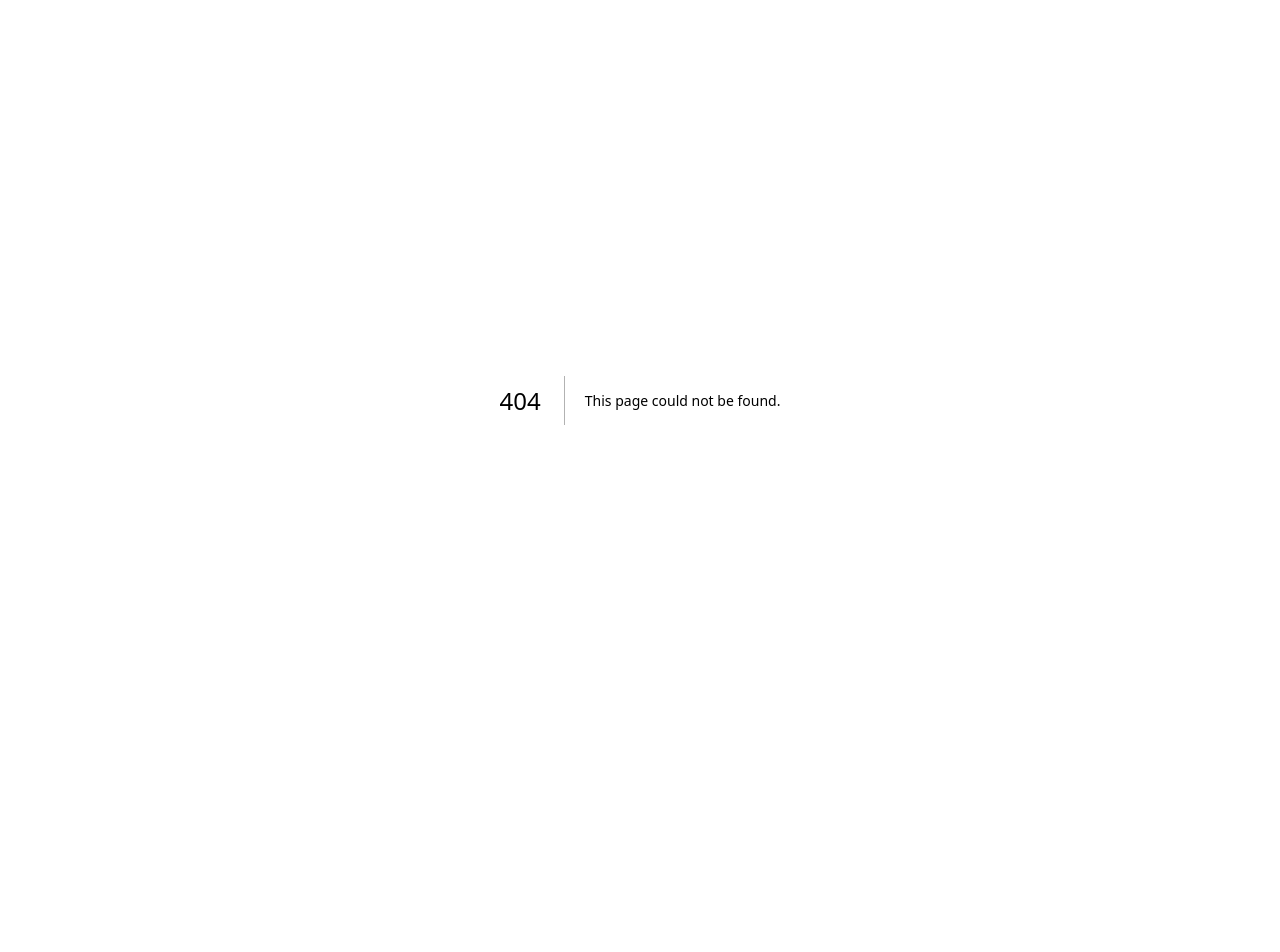
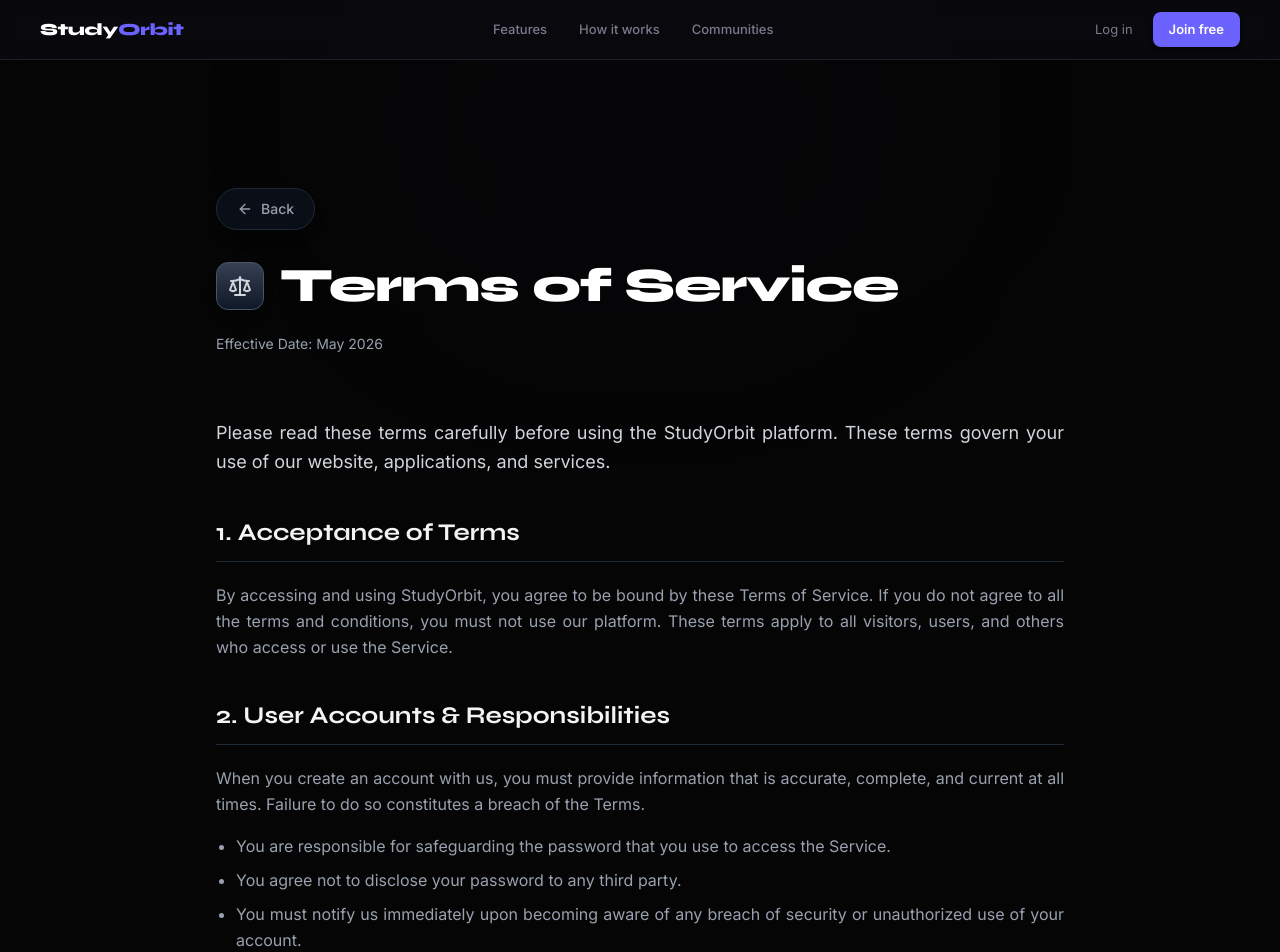
Before and after one commit to Chandan1525/StudyOrbit, a Next.js app: page /terms in a window 1280 px wide. Before the commit this address had no page. Shown: the top 952 px of the page. Before the commit the page ends 800 px from the top, so only its background shows below. Built offline with nearby package versions, Linux system fonts and the light colour scheme.

Commit message:
feat: added Terms of Service page, updated Footer UI, and refined typography across pages

```diff
--- /dev/null
+++ b/app/terms/page.tsx
@@ -0,0 +1,150 @@
+"use client";
+
+import { motion } from "framer-motion";
+import { ArrowLeft, Scale } from "lucide-react";
+import { useRouter } from "next/navigation";
+import Navbar from "@/components/Navbar";
+
+export default function TermsPage() {
+  const router = useRouter();
+
+  const sections = [
+    {
+      title: "1. Acceptance of Terms",
+      content: (
+        <p>
+          By accessing and using StudyOrbit, you agree to be bound by these Terms of Service. If you do not agree to all the terms and conditions, you must not use our platform. These terms apply to all visitors, users, and others who access or use the Service.
+        </p>
+      ),
+    },
+    {
+      title: "2. User Accounts & Responsibilities",
+      content: (
+        <>
+          <p className="mb-4">When you create an account with us, you must provide information that is accurate, complete, and current at all times. Failure to do so constitutes a breach of the Terms.</p>
+          <ul className="list-disc pl-5 space-y-2 text-gray-400">
+            <li>You are responsible for safeguarding the password that you use to access the Service.</li>
+            <li>You agree not to disclose your password to any third party.</li>
+            <li>You must notify us immediately upon becoming aware of any breach of security or unauthorized use of your account.</li>
+          </ul>
+        </>
+      ),
+    },
+    {
+      title: "3. Acceptable Use Policy",
+      content: (
+        <>
+          <p className="mb-4">StudyOrbit is a platform built for students and developers to network, learn, and showcase their projects. You agree not to use the Service to:</p>
+          <ul className="list-disc pl-5 space-y-2 text-gray-400">
+            <li>Post or transmit any content that is illegal, abusive, harassing, or discriminatory.</li>
+            <li>Spam other users with unsolicited promotional messages or misleading links.</li>
+            <li>Upload malicious code, viruses, or attempt to disrupt the platform's infrastructure.</li>
+            <li>Impersonate any person or entity, or falsely state your affiliation with a person or entity.</li>
+          </ul>
+        </>
+      ),
+    },
+    {
+      title: "4. Intellectual Property & Content Ownership",
+      content: (
+        <p>
+          You retain full ownership of the code, projects, and text you share on StudyOrbit. However, by posting content, you grant us a non-exclusive, royalty-free license to use, display, and distribute your content across the platform (e.g., in the 'Trending' feed or community groups). StudyOrbit's logo, design, and original code are the exclusive property of StudyOrbit and its founders.
+        </p>
+      ),
+    },
+    {
+      title: "5. Account Termination",
+      content: (
+        <p>
+          We may terminate or suspend your account immediately, without prior notice or liability, for any reason, including without limitation if you breach the Terms. Upon termination, your right to use the Service will immediately cease.
+        </p>
+      ),
+    },
+    {
+      title: "6. Limitation of Liability",
+      content: (
+        <p>
+          In no event shall StudyOrbit, nor its directors, employees, partners, or agents, be liable for any indirect, incidental, special, consequential or punitive damages, including without limitation, loss of profits, data, use, goodwill, or other intangible losses, resulting from your access to or use of or inability to access or use the Service.
+        </p>
+      ),
+    },
+  ];
+
+  return (
+    <main className="min-h-screen bg-[#050505] text-white selection:bg-gray-500/30">
+      <Navbar />
+
+      {/* Background Glow */}
+      <div className="fixed inset-0 pointer-events-none z-0 flex items-start justify-center">
+        <div className="absolute top-[-10%] w-[600px] h-[400px] bg-[#6c63ff]/[0.02] blur-[120px] rounded-full" />
+      </div>
+
+      <div className="max-w-4xl mx-auto px-6 pt-32 pb-24 relative z-10">
+
+        {/* Header */}
+        <motion.div
+          initial={{ opacity: 0, y: 20 }}
+          animate={{ opacity: 1, y: 0 }}
+          transition={{ duration: 0.6 }}
+          className="mb-16"
+        >
+          <button
+            onClick={() => router.back()}
+            className="mb-8 inline-flex items-center gap-2 text-sm font-medium text-gray-400 hover:text-white transition-colors border border-gray-800 hover:border-gray-600 bg-gray-900/50 px-5 py-2.5 rounded-full shadow-lg"
+          >
+            <ArrowLeft size={16} /> Back
+          </button>
+
+          <div className="flex items-center gap-4 mb-6">
+            <div className="w-12 h-12 rounded-xl bg-gradient-to-b from-gray-700 to-gray-900 flex items-center justify-center border border-gray-600 shadow-lg">
+              <Scale className="text-gray-300" size={24} />
+            </div>
+            {/* 🔥 FONT DISPLAY APPLIED 🔥 */}
+            <h1 className="font-display text-4xl md:text-5xl font-black tracking-tight text-white">
+              Terms of Service
+            </h1>
+          </div>
+          <p className="text-gray-400 text-sm">Effective Date: May 2026</p>
+        </motion.div>
+
+        {/* Content */}
+        <motion.div
+          initial={{ opacity: 0, y: 20 }}
+          animate={{ opacity: 1, y: 0 }}
+          transition={{ duration: 0.6, delay: 0.2 }}
+          className="space-y-12"
+        >
+          <div className="prose prose-invert prose-gray max-w-none">
+            <p className="text-gray-300 text-lg leading-relaxed mb-10 text-justify">
+              Please read these terms carefully before using the StudyOrbit platform. These terms govern your use of our website, applications, and services.
+            </p>
+
+            {sections.map((section, index) => (
+              <div key={index} className="mb-10">
+                {/* 🔥 FONT DISPLAY APPLIED 🔥 */}
+                <h2 className="font-display text-2xl font-bold mb-5 text-gray-100 border-b border-gray-800 pb-3">
+                  {section.title}
+                </h2>
+                <div className="text-gray-400 leading-relaxed text-base text-justify">
+                  {section.content}
+                </div>
+              </div>
+            ))}
+
+            <div className="mt-16 p-6 rounded-2xl bg-gradient-to-b from-gray-800/50 to-gray-900/50 border border-gray-800 text-center">
+              {/* 🔥 FONT DISPLAY APPLIED 🔥 */}
+              <h3 className="font-display text-xl font-bold mb-2 text-gray-200">Got Questions?</h3>
+              <p className="text-gray-400 mb-4">
+                If you have any questions or concerns about these Terms, feel free to reach out.
+              </p>
+              <a href="mailto:studyorbit11@gmail.com" className="text-[#6c63ff] hover:text-[#5b54e5] transition-colors font-medium">
+                studyorbit11@gmail.com
+              </a>
+            </div>
+          </div>
+        </motion.div>
+
+      </div>
+    </main>
+  );
+}
--- a/components/Footer.tsx
+++ b/components/Footer.tsx
@@ -3,11 +3,10 @@ import Link from "next/link";
 export default function Footer() {
   return (
     <footer className="border-t border-white/5 py-8 px-6 md:px-10 flex flex-col md:flex-row items-center justify-between gap-4 bg-[#0a0a0f]">
-      <div className="flex items-center gap-2 font-display text-[15px] font-extrabold tracking-tight text-[#7a7a8c]">
-        <div className="w-5 h-5 rounded-full border-[1.5px] border-[#6c63ff] flex items-center justify-center">
-          <div className="w-1 h-1 rounded-full bg-[#6c63ff]" />
-        </div>
-        StudyOrbit
+
+      {/* 🔥 UPDATED: Removed circle, colored "Orbit" 🔥 */}
+      <div className="flex items-center font-display text-[15px] font-extrabold tracking-tight text-white">
+        Study<span className="text-[#6c63ff]">Orbit</span>
       </div>
 
       <div className="text-[12px] text-[#4a4a5a]">
@@ -16,7 +15,8 @@ export default function Footer() {
 
       <div className="flex gap-6 text-[12px] text-[#4a4a5a]">
         <Link href="/privacy" className="hover:text-[#7a7a8c] transition-colors">Privacy</Link>
-        <Link href="#" className="hover:text-[#7a7a8c] transition-colors">Terms</Link>
+        {/* 🔥 UPDATED: Added /terms link 🔥 */}
+        <Link href="/terms" className="hover:text-[#7a7a8c] transition-colors">Terms</Link>
         <Link href="#" className="hover:text-[#7a7a8c] transition-colors">GitHub</Link>
         <Link href="#" className="hover:text-[#7a7a8c] transition-colors">LinkedIn</Link>
       </div>
```
